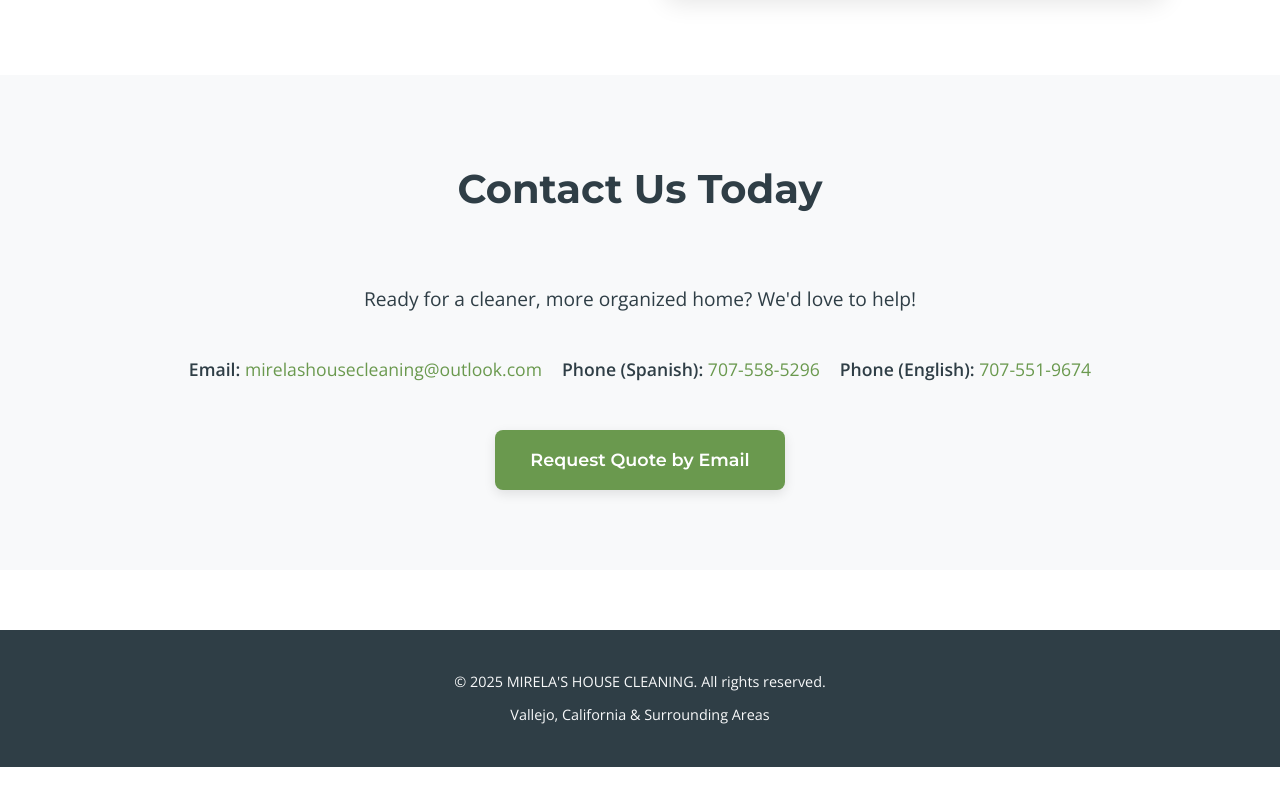
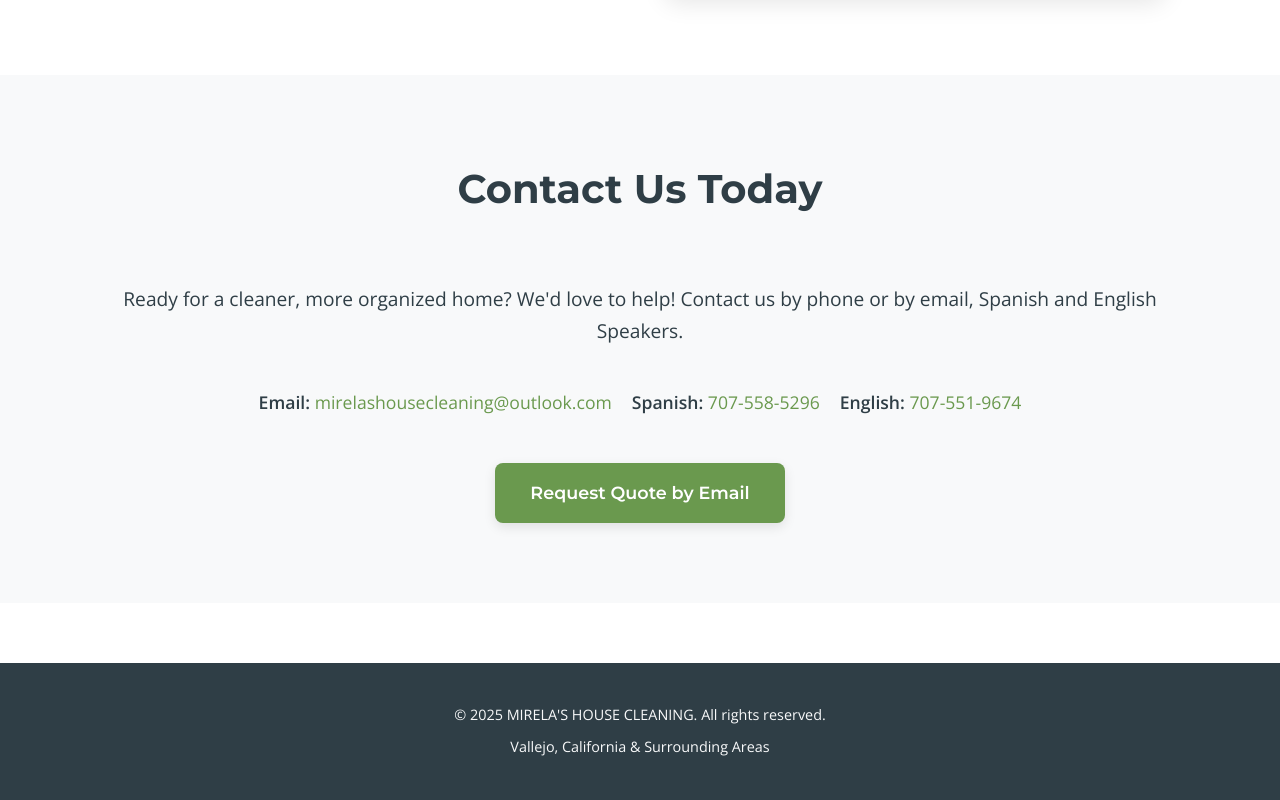
Before and after one commit to se7enTee/mirelaswebsite, a plain HTML site: page index.html in a window 1280 px wide. Shown: the part 2438-3238 px from the top of the page. Before the commit the page ends 3205 px from the top, so only its background shows below. Drawn offline with nearby package versions, Linux system fonts and the light colour scheme.

Commit message:
Update index.html

```diff
--- a/index.html
+++ b/index.html
@@ -67,14 +67,14 @@
 
         <section id="contact" class="section alt-bg">
             <div class="container">
-                <h3 class="section-title">Contact Us Today</h3> <p class="contact-intro">Ready for a cleaner, more organized home? We'd love to help!</p> <div class="contact-details">
+                <h3 class="section-title">Contact Us Today</h3> <p class="contact-intro">Ready for a cleaner, more organized home? We'd love to help! Contact us by phone or by email, Spanish and English Speakers. </p> <div class="contact-details">
                     <div class="contact-method">
                         <p><strong>Email:</strong> <a href="mailto:mirelashousecleaning@outlook.com">mirelashousecleaning@outlook.com</a></p>
                     </div>
                     <div class="contact-method">
-                        <p><strong>Phone (Spanish):</strong> <a href="tel:7075585296">707-558-5296</a></p> </div>
+                        <p><strong>Spanish:</strong> <a href="tel:7075585296">707-558-5296</a></p> </div>
                     <div class="contact-method">
-                        <p><strong>Phone (English):</strong> <a href="tel:7075519674">707-551-9674</a></p> </div>
+                        <p><strong>English:</strong> <a href="tel:7075519674">707-551-9674</a></p> </div>
                 </div>
                 <a href="mailto:mirelashousecleaning@outlook.com?subject=Request for Cleaning Estimate" class="cta-button">Request Quote by Email</a> </div>
         </section>
```
